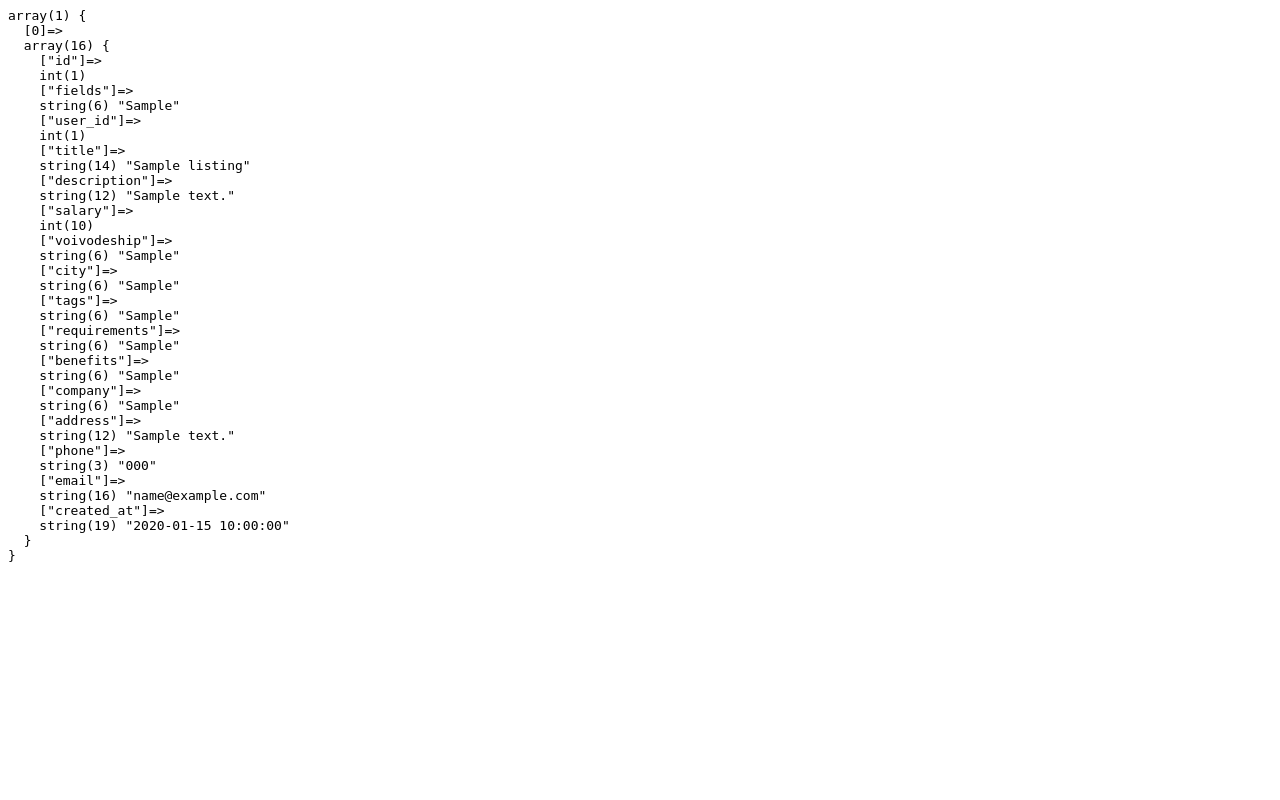
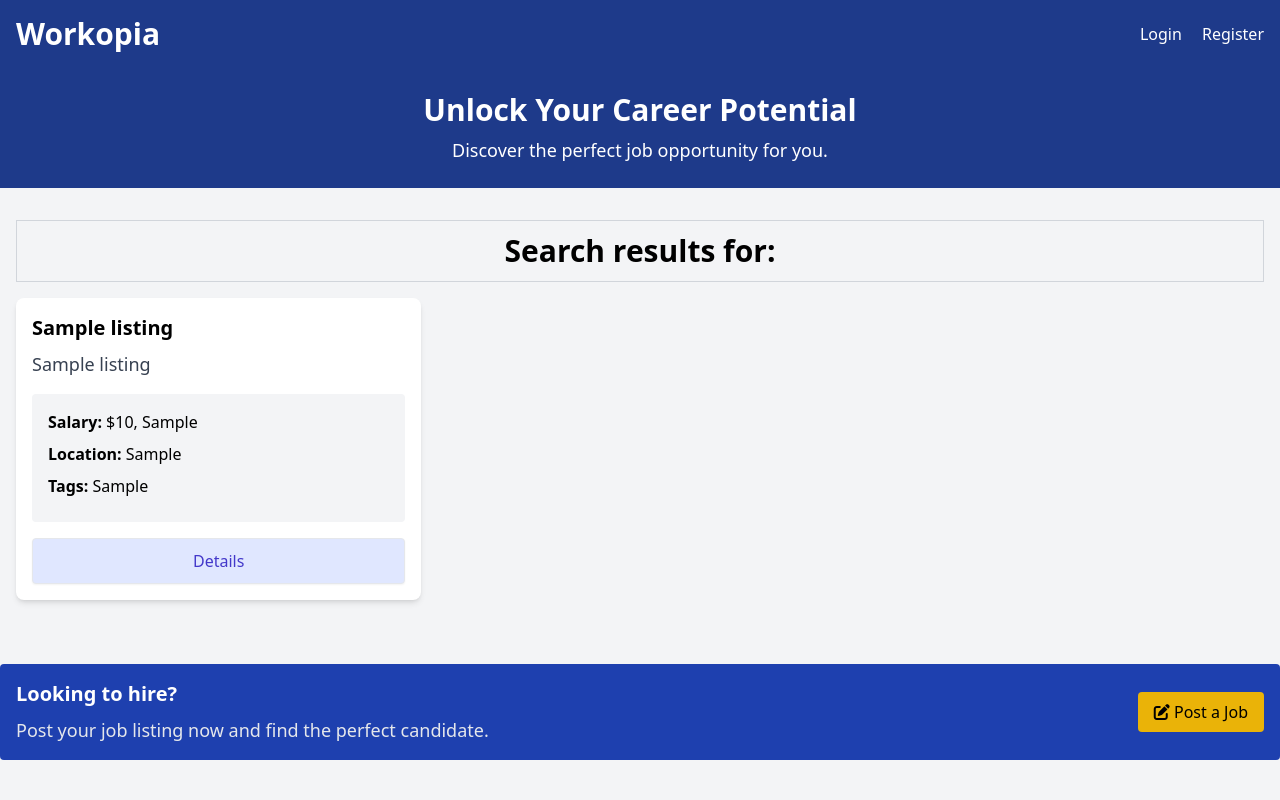
Before and after one commit to krzysiekkalinowski/jobOffersWebsite, a PHP site: page /listings/search in a window 1280 px wide. Run offline with PHP 8.4, Linux system fonts and the light colour scheme; tables that the repository leaves empty or names only in its code hold one stand-in row (values such as "Sample post"); a stand-in replaces the project's code that opens the database connection.

Commit message:
added displaying searched listings in view

```diff
--- a/App/controllers/ListingController.php
+++ b/App/controllers/ListingController.php
@@ -316,14 +316,19 @@ class ListingController
 		$keywords = isset($_GET['keywords']) ? trim($_GET['keywords']) : '';
 		$location = isset($_GET['location']) ? trim($_GET['location']) : '';
 
-		$query = "SELECT * FROM listings WHERE title LIKE :keywords OR description LIKE :keywords OR tags LIKE :keywords OR company LIKE :keywords";
+		$query = "SELECT * FROM listings WHERE (title LIKE :keywords OR description LIKE :keywords OR tags LIKE :keywords OR company LIKE :keywords) AND (city LIKE :location OR voivodeship LIKE :location)";
 
 		$params = [
-			'keywords' => "%{$keywords}%"
+			'keywords' => "%{$keywords}%",
+			'location' => "%{$location}%"
 		];
 
 		$listings = $this->db->query($query, $params)->fetchAll();
 
-		inspectAndDie($listings);
+		loadView('listings/index', [
+			'listings' => $listings,
+			'keywords' => $keywords,
+			'location' => $location
+		]);
 	}
 };
--- a/App/views/listings/index.view.php
+++ b/App/views/listings/index.view.php
@@ -5,7 +5,13 @@
 <!-- Job Listings -->
 <section>
     <div class="container mx-auto p-4 mt-4">
-        <div class="text-center text-3xl mb-4 font-bold border border-gray-300 p-3">All Jobs</div>
+        <div class="text-center text-3xl mb-4 font-bold border border-gray-300 p-3">
+            <?php if (isset($keywords)) : ?>
+                Search results for: <?= htmlspecialchars($keywords) ?>
+            <?php else : ?>
+                All Job Listings
+            <?php endif ?>
+        </div>
         <?= loadPartial('message') ?>
         <div class="grid grid-cols-1 md:grid-cols-3 gap-4 mb-6">
             <?php foreach ($listings as $listing) : ?>
```
